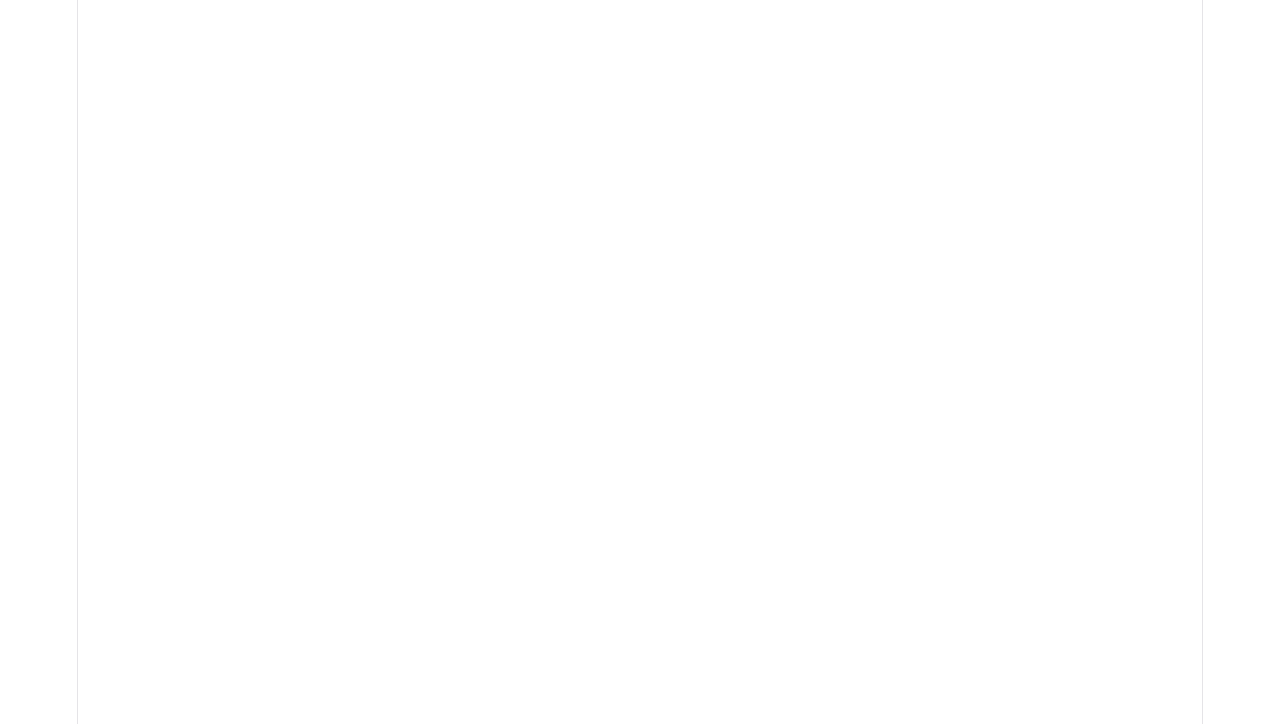
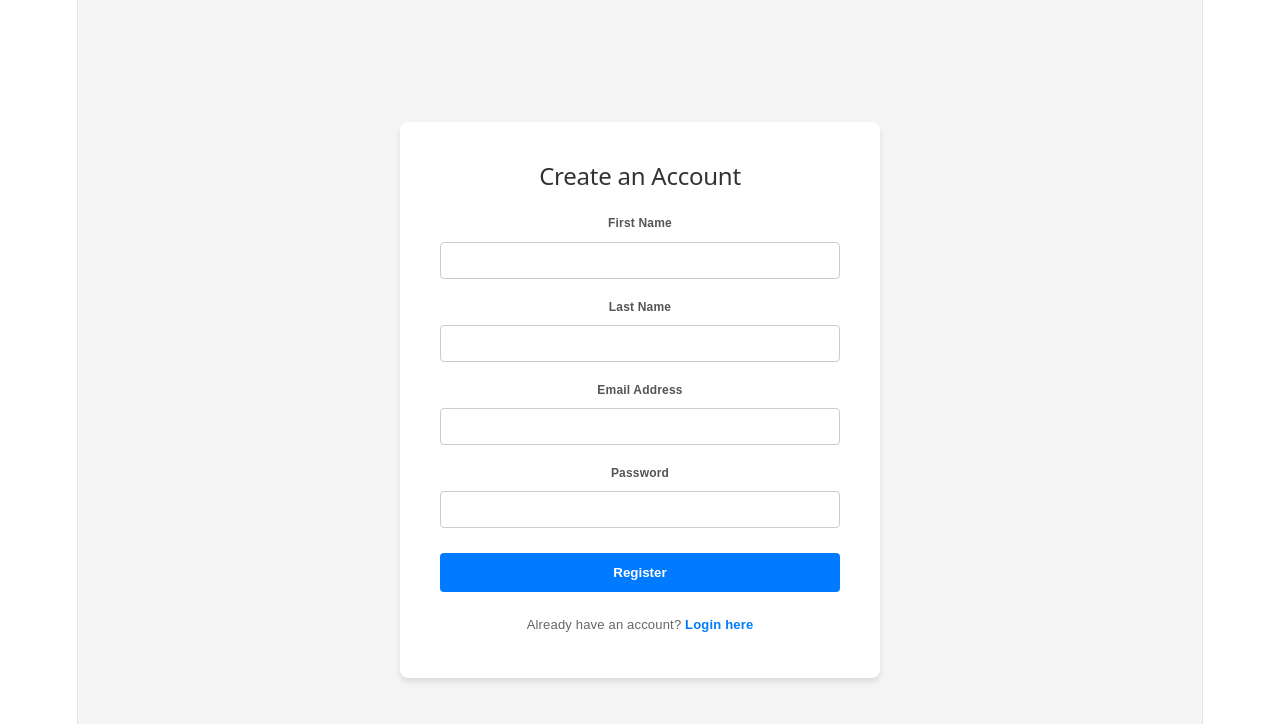
Before and after one commit to ertackaragoz/CentralSync, a React (Vite) app in the folder CentralSync.Frontend/: page /register in a window 1280 px wide. Before the commit this address had no page. Shown: the top 724 px of the page. Built offline with nearby package versions, Linux system fonts and the light colour scheme.

Commit message:
feat(auth): integrate register routing and secure users endpoint

```diff
--- a/CentralSync.Frontend/src/App.jsx
+++ b/CentralSync.Frontend/src/App.jsx
@@ -1,5 +1,6 @@
 import { BrowserRouter as Router, Routes, Route, Navigate } from 'react-router-dom';
 import Login from './Login';
+import Register from './Register';
 import Projects from './Projects';
 import Tasks from './Tasks';
 import Users from './Users';
@@ -12,7 +13,8 @@ function App() {
       <Routes>
         <Route path="/" element={isAuthenticated ? <Navigate to="/projects" /> : <Navigate to="/login" />} />
         <Route path="/login" element={<Login />} />
-        <Route path="/users" element={<Users />} />
+        <Route path="/register" element={<Register />} />
+        <Route path="/users" element={isAuthenticated ? <Users /> : <Navigate to="/login" />} />
         <Route path="/projects" element={isAuthenticated ? <Projects /> : <Navigate to="/login" />} />
         <Route path="/tasks" element={isAuthenticated ? <Tasks /> : <Navigate to="/login" />} />
       </Routes>
--- /dev/null
+++ b/CentralSync.Frontend/src/Register.jsx
@@ -0,0 +1,105 @@
+import { useState } from 'react';
+import api from './api';
+
+export default function Register() {
+    const [firstName, setFirstName] = useState('');
+    const [lastName, setLastName] = useState('');
+    const [email, setEmail] = useState('');
+    const [password, setPassword] = useState('');
+
+    const [error, setError] = useState('');
+    const [success, setSuccess] = useState('');
+    const [loading, setLoading] = useState(false);
+
+    const handleRegister = async (e) => {
+        e.preventDefault();
+        setError('');
+        setSuccess('');
+        setLoading(true);
+
+        try {
+            await api.post('/auth/register', {
+                firstName,
+                lastName,
+                email,
+                password
+            });
+
+            setSuccess('Registration successful! Redirecting to login...');
+
+            setTimeout(() => {
+                window.location.href = '/login';
+            }, 2000);
+        } catch (err) {
+            setError(err.response?.data?.message || 'Registration failed. Please try again.');
+            setLoading(false);
+        }
+    };
+
+    return (
+        <div style={{ display: 'flex', justifyContent: 'center', alignItems: 'center', height: '100vh', backgroundColor: '#f5f5f5', fontFamily: 'sans-serif' }}>
+            <div style={{ background: 'white', padding: '40px', borderRadius: '8px', boxShadow: '0 4px 6px rgba(0,0,0,0.1)', width: '100%', maxWidth: '400px' }}>
+                <h2 style={{ textAlign: 'center', margin: '0 0 20px 0', color: '#333' }}>Create an Account</h2>
+
+                {error && <div style={{ background: '#ffe6e6', color: '#d93025', padding: '10px', borderRadius: '4px', marginBottom: '15px', fontSize: '14px', textAlign: 'center' }}>{error}</div>}
+                {success && <div style={{ background: '#e6f4ea', color: '#137333', padding: '10px', borderRadius: '4px', marginBottom: '15px', fontSize: '14px', textAlign: 'center' }}>{success}</div>}
+
+                <form onSubmit={handleRegister} style={{ display: 'flex', flexDirection: 'column', gap: '15px' }}>
+                    <div>
+                        <label style={{ display: 'block', fontSize: '12px', fontWeight: 'bold', marginBottom: '5px', color: '#555' }}>First Name</label>
+                        <input
+                            type="text"
+                            value={firstName}
+                            onChange={(e) => setFirstName(e.target.value)}
+                            required
+                            style={{ padding: '10px', width: '100%', boxSizing: 'border-box', borderRadius: '4px', border: '1px solid #ccc' }}
+                        />
+                    </div>
+                    <div>
+                        <label style={{ display: 'block', fontSize: '12px', fontWeight: 'bold', marginBottom: '5px', color: '#555' }}>Last Name</label>
+                        <input
+                            type="text"
+                            value={lastName}
+                            onChange={(e) => setLastName(e.target.value)}
+                            required
+                            style={{ padding: '10px', width: '100%', boxSizing: 'border-box', borderRadius: '4px', border: '1px solid #ccc' }}
+                        />
+                    </div>
+                    <div>
+                        <label style={{ display: 'block', fontSize: '12px', fontWeight: 'bold', marginBottom: '5px', color: '#555' }}>Email Address</label>
+                        <input
+                            type="email"
+                            value={email}
+                            onChange={(e) => setEmail(e.target.value)}
+                            required
+                            style={{ padding: '10px', width: '100%', boxSizing: 'border-box', borderRadius: '4px', border: '1px solid #ccc' }}
+                        />
+                    </div>
+                    <div>
+                        <label style={{ display: 'block', fontSize: '12px', fontWeight: 'bold', marginBottom: '5px', color: '#555' }}>Password</label>
+                        <input
+                            type="password"
+                            value={password}
+                            onChange={(e) => setPassword(e.target.value)}
+                            required
+                            minLength="6"
+                            style={{ padding: '10px', width: '100%', boxSizing: 'border-box', borderRadius: '4px', border: '1px solid #ccc' }}
+                        />
+                    </div>
+
+                    <button
+                        type="submit"
+                        disabled={loading}
+                        style={{ padding: '12px', background: '#007bff', color: 'white', border: 'none', borderRadius: '4px', cursor: loading ? 'not-allowed' : 'pointer', fontWeight: 'bold', marginTop: '10px' }}
+                    >
+                        {loading ? 'Registering...' : 'Register'}
+                    </button>
+                </form>
+
+                <div style={{ textAlign: 'center', marginTop: '20px', fontSize: '13px', color: '#666' }}>
+                    Already have an account? <a href="/login" style={{ color: '#007bff', textDecoration: 'none', fontWeight: 'bold' }}>Login here</a>
+                </div>
+            </div>
+        </div>
+    );
+}
```
